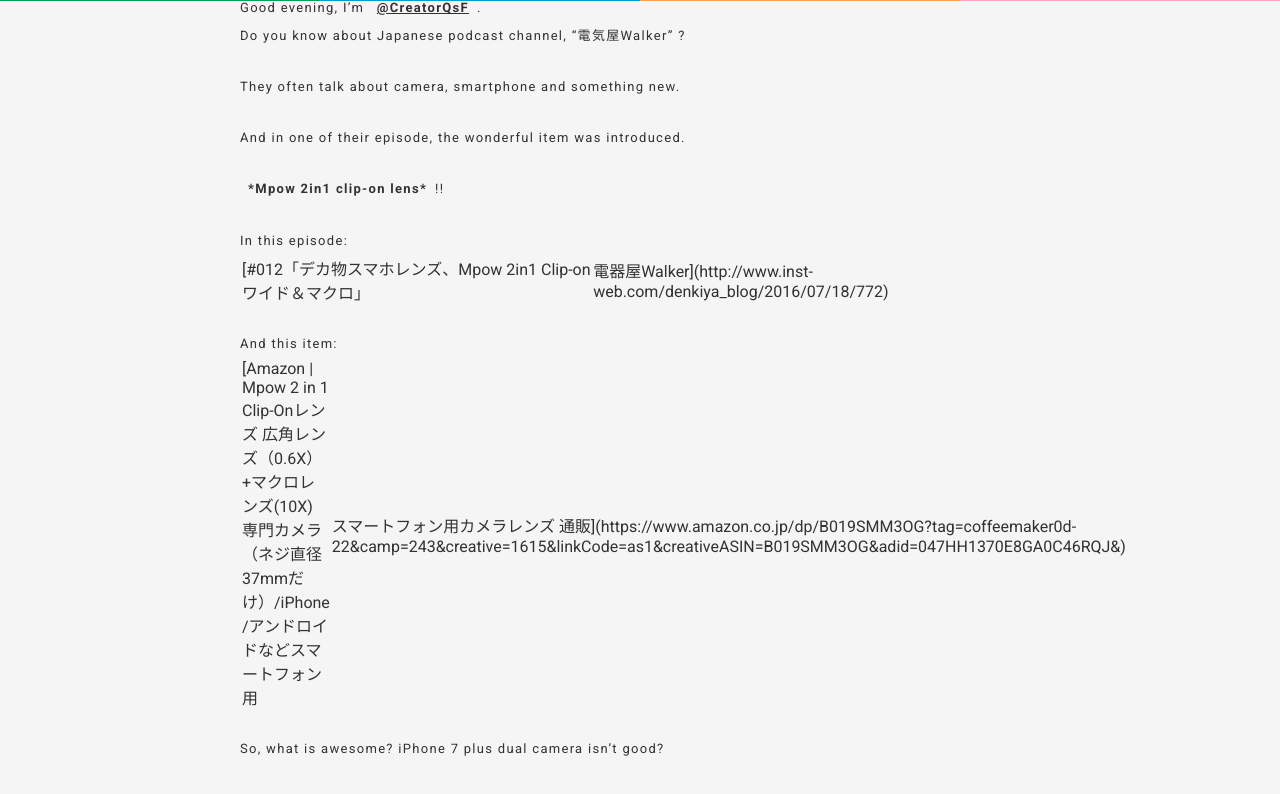
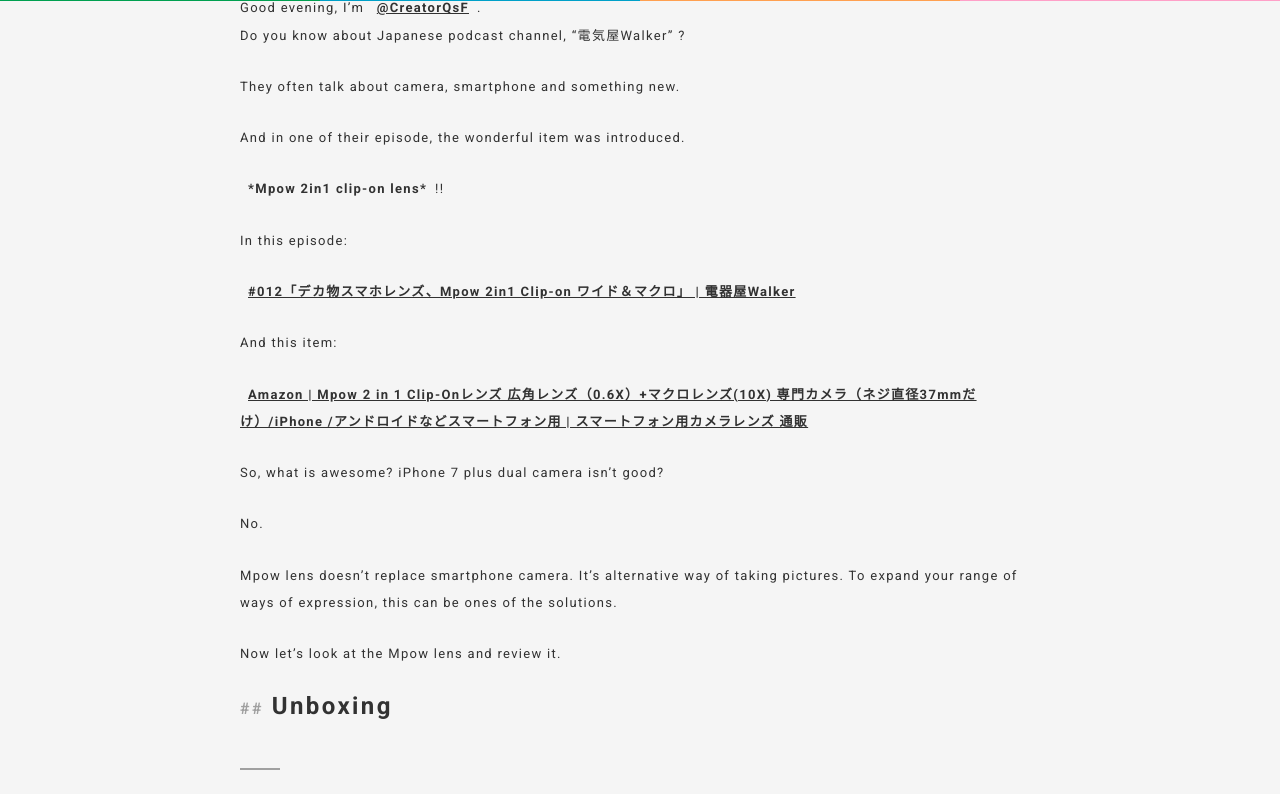
Before and after one commit to CreatorQsF/creatorqsf.github.io, a Jekyll site: the page built from _posts/2016-12-30-values-mpow-lens.md, in a window 1280 px wide and 900 px high, scrolled down 467 px, cut to the strip 0-794 px from the top of the window. Built offline with Jekyll 4.4.1, drawn with Linux system fonts in a browser that asks for light colours; some web fonts are replaced.

Commit message:
Fix article layout problem

```diff
--- a/_posts/2016-12-30-values-mpow-lens.md
+++ b/_posts/2016-12-30-values-mpow-lens.md
@@ -14,11 +14,11 @@ And in one of their episode, the wonderful item was introduced.
 
 In this episode:
 
-[#012「デカ物スマホレンズ、Mpow 2in1 Clip-on　ワイド＆マクロ」 | 電器屋Walker](http://www.inst-web.com/denkiya_blog/2016/07/18/772)
+[#012「デカ物スマホレンズ、Mpow 2in1 Clip-on ワイド＆マクロ」 \| 電器屋Walker](http://www.inst-web.com/denkiya_blog/2016/07/18/772)
 
 And this item:
 
-[Amazon \| Mpow 2 in 1 Clip-Onレンズ 広角レンズ（0.6X）+マクロレンズ(10X) 専門カメラ（ネジ直径37mmだけ）/iPhone /アンドロイドなどスマートフォン用 | スマートフォン用カメラレンズ 通販](https://www.amazon.co.jp/dp/B019SMM3OG?tag=coffeemaker0d-22&camp=243&creative=1615&linkCode=as1&creativeASIN=B019SMM3OG&adid=047HH1370E8GA0C46RQJ&)
+[Amazon \| Mpow 2 in 1 Clip-Onレンズ 広角レンズ（0.6X）+マクロレンズ(10X) 専門カメラ（ネジ直径37mmだけ）/iPhone /アンドロイドなどスマートフォン用 \| スマートフォン用カメラレンズ 通販](https://www.amazon.co.jp/dp/B019SMM3OG?tag=coffeemaker0d-22&camp=243&creative=1615&linkCode=as1&creativeASIN=B019SMM3OG&adid=047HH1370E8GA0C46RQJ&)
 
 So, what is awesome? iPhone 7 plus dual camera isn't good?
 
```
